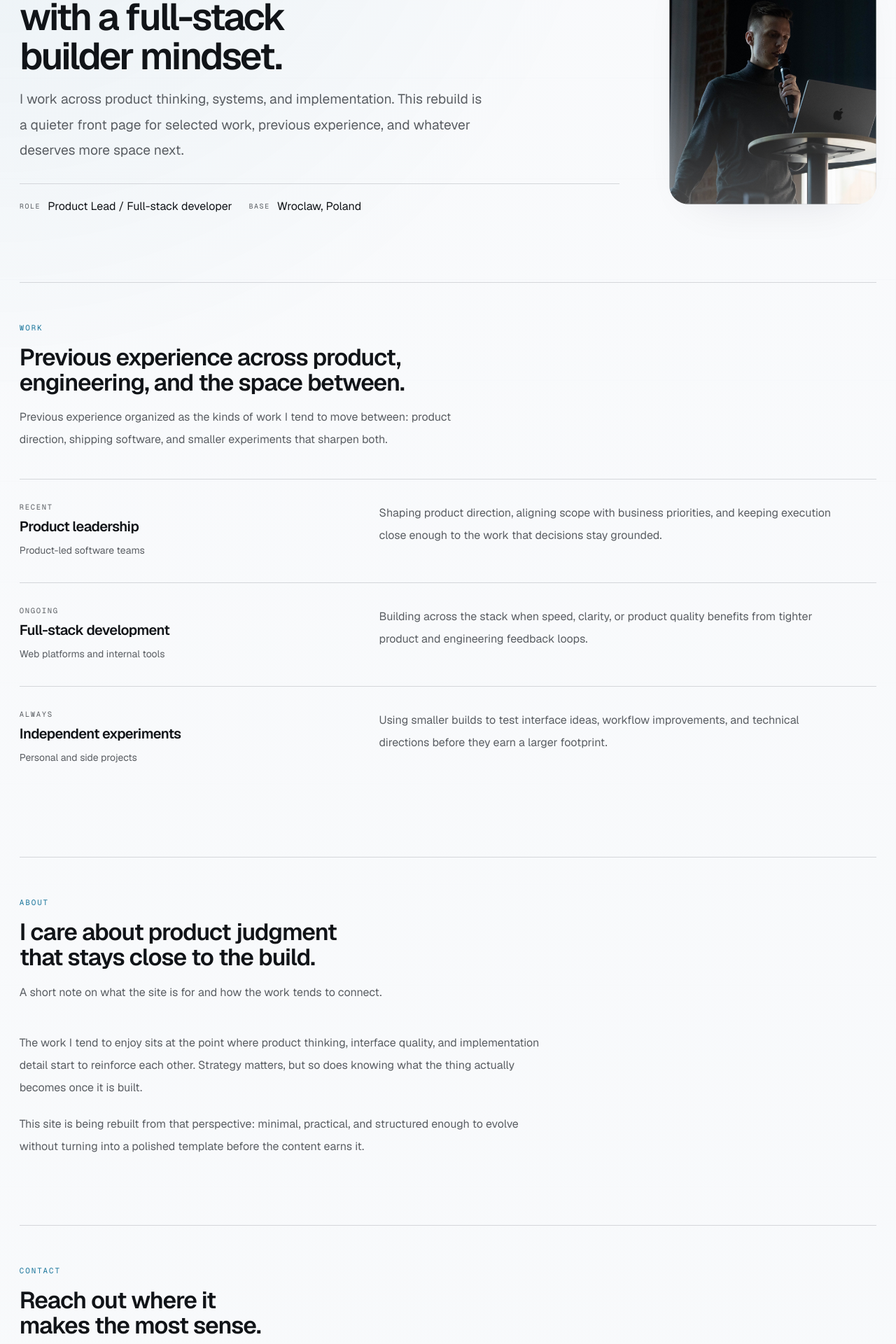
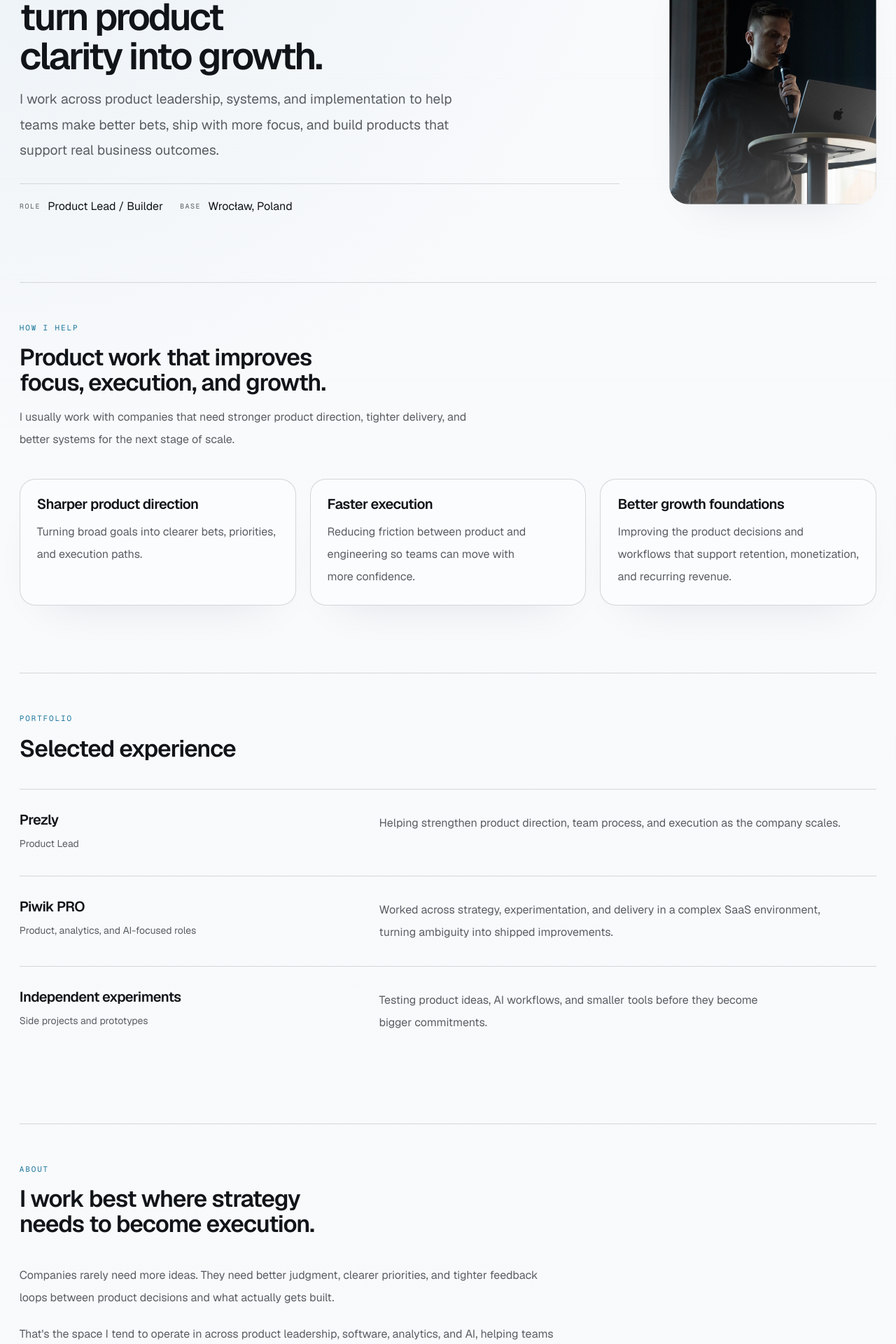
Before and after one commit to harmasz/0xf000h.dev, a Next.js app: page / in a window 1280 px wide. Shown: the part 320-2240 px from the top of the page at 70% size. Built offline with nearby package versions, Linux system fonts and the light colour scheme.

Commit message:
feat: refresh homepage copy

```diff
--- a/app/page.tsx
+++ b/app/page.tsx
@@ -31,12 +31,17 @@ type HeroMetaItem = Readonly<{
 type ExperienceItem = Readonly<{
   role: string;
   organization: string;
-  period: string;
+  summary: string;
+}>;
+
+type HelpItem = Readonly<{
+  title: string;
   summary: string;
 }>;
 
 const navigationItems: ReadonlyArray<NavigationItem> = [
   { label: "Work", href: "#work" },
+  { label: "Portfolio", href: "#portfolio" },
   { label: "About", href: "#about" },
   { label: "Contact", href: "#contact" },
 ];
@@ -56,7 +61,7 @@ const contactItems: ReadonlyArray<ContactItem> = [
   },
   {
     icon: Twitter,
-    label: "Twitter",
+    label: "X",
     href: "https://x.com/phrm0",
     value: "@phrm0",
   },
@@ -69,31 +74,46 @@ const contactItems: ReadonlyArray<ContactItem> = [
 ];
 
 const heroMeta: ReadonlyArray<HeroMetaItem> = [
-  { label: "Role", value: "Product Lead / Full-stack developer" },
-  { label: "Base", value: "Wroclaw, Poland" },
+  { label: "Role", value: "Product Lead / Builder" },
+  { label: "Base", value: "Wrocław, Poland" },
+];
+
+const helpItems: ReadonlyArray<HelpItem> = [
+  {
+    title: "Sharper product direction",
+    summary:
+      "Turning broad goals into clearer bets, priorities, and execution paths.",
+  },
+  {
+    title: "Faster execution",
+    summary:
+      "Reducing friction between product and engineering so teams can move with more confidence.",
+  },
+  {
+    title: "Better growth foundations",
+    summary:
+      "Improving the product decisions and workflows that support retention, monetization, and recurring revenue.",
+  },
 ];
 
 const experienceItems: ReadonlyArray<ExperienceItem> = [
   {
-    role: "Product leadership",
-    organization: "Product-led software teams",
-    period: "Recent",
+    role: "Prezly",
+    organization: "Product Lead",
     summary:
-      "Shaping product direction, aligning scope with business priorities, and keeping execution close enough to the work that decisions stay grounded.",
+      "Helping strengthen product direction, team process, and execution as the company scales.",
   },
   {
-    role: "Full-stack development",
-    organization: "Web platforms and internal tools",
-    period: "Ongoing",
+    role: "Piwik PRO",
+    organization: "Product, analytics, and AI-focused roles",
     summary:
-      "Building across the stack when speed, clarity, or product quality benefits from tighter product and engineering feedback loops.",
+      "Worked across strategy, experimentation, and delivery in a complex SaaS environment, turning ambiguity into shipped improvements.",
   },
   {
     role: "Independent experiments",
-    organization: "Personal and side projects",
-    period: "Always",
+    organization: "Side projects and prototypes",
     summary:
-      "Using smaller builds to test interface ideas, workflow improvements, and technical directions before they earn a larger footprint.",
+      "Testing product ideas, AI workflows, and smaller tools before they become bigger commitments.",
   },
 ];
 
@@ -106,7 +126,7 @@ function SectionHeading({
   eyebrow: string;
   id: string;
   title: string;
-  description: string;
+  description?: string;
 }>) {
   return (
     <div className="max-w-2xl space-y-4">
@@ -119,9 +139,11 @@ function SectionHeading({
       >
         {title}
       </h2>
-      <p className="font-reading max-w-2xl text-sm leading-8 text-muted-foreground sm:text-base">
-        {description}
-      </p>
+      {description ? (
+        <p className="font-reading max-w-2xl text-sm leading-8 text-muted-foreground sm:text-base">
+          {description}
+        </p>
+      ) : null}
     </div>
   );
 }
@@ -130,9 +152,6 @@ function ExperienceRow({ item }: Readonly<{ item: ExperienceItem }>) {
   return (
     <article className="grid gap-5 py-7 sm:py-8 lg:grid-cols-[minmax(12rem,0.8fr)_minmax(0,1.2fr)] lg:gap-10">
       <div className="space-y-2">
-        <p className="font-mono text-[0.66rem] uppercase tracking-[0.16em] text-muted-foreground">
-          {item.period}
-        </p>
         <h3 className="text-xl font-semibold leading-[1.15] tracking-[-0.03em] text-foreground">
           {item.role}
         </h3>
@@ -142,6 +161,19 @@ function ExperienceRow({ item }: Readonly<{ item: ExperienceItem }>) {
       </div>
 
       <p className="font-reading max-w-2xl text-sm leading-8 text-muted-foreground sm:text-base">
+        {item.summary}
+      </p>
+    </article>
+  );
+}
+
+function HelpCard({ item }: Readonly<{ item: HelpItem }>) {
+  return (
+    <article className="space-y-3 rounded-[1.4rem] border border-border bg-surface px-5 py-6 shadow-[var(--shadow-panel)] sm:px-6">
+      <h3 className="text-xl font-semibold leading-[1.15] tracking-[-0.03em] text-foreground">
+        {item.title}
+      </h3>
+      <p className="font-reading text-sm leading-8 text-muted-foreground sm:text-base">
         {item.summary}
       </p>
     </article>
@@ -194,16 +226,16 @@ export default function HomePage() {
                 className="motion-reveal font-mono text-[0.68rem] uppercase tracking-[0.18em] text-accent"
                 style={{ animationDelay: "130ms" }}
               >
-                Piotr Harmasz
+                PIOTR HARMASZ
               </p>
 
               <div className="space-y-2">
                 <h1
-                  className="motion-reveal max-w-[13ch] text-[clamp(2.3rem,1.85rem+1.9vw,3.8rem)] font-semibold leading-[1.04] tracking-[-0.05em] text-foreground"
+                  className="motion-reveal max-w-[15ch] text-[clamp(2.3rem,1.85rem+1.9vw,3.8rem)] font-semibold leading-[1.04] tracking-[-0.05em] text-foreground"
                   id="home-heading"
                   style={{ animationDelay: "180ms" }}
                 >
-                  Product Lead with a full-stack builder mindset.
+                  I help SaaS companies turn product clarity into growth.
                 </h1>
               </div>
 
@@ -211,9 +243,9 @@ export default function HomePage() {
                 className="motion-reveal font-reading max-w-2xl text-[length:var(--text-lede)] leading-[1.9] text-muted-foreground"
                 style={{ animationDelay: "240ms" }}
               >
-                I work across product thinking, systems, and implementation.
-                This rebuild is a quieter front page for selected work,
-                previous experience, and whatever deserves more space next.
+                I work across product leadership, systems, and implementation
+                to help teams make better bets, ship with more focus, and build
+                products that support real business outcomes.
               </p>
             </div>
 
@@ -259,10 +291,29 @@ export default function HomePage() {
           id="work"
         >
           <SectionHeading
-            description="Previous experience organized as the kinds of work I tend to move between: product direction, shipping software, and smaller experiments that sharpen both."
-            eyebrow="Work"
+            description="I usually work with companies that need stronger product direction, tighter delivery, and better systems for the next stage of scale."
+            eyebrow="How I Help"
             id="work-heading"
-            title="Previous experience across product, engineering, and the space between."
+            title="Product work that improves focus, execution, and growth."
+          />
+
+          <div className="grid gap-4 sm:gap-5 lg:grid-cols-3">
+            {helpItems.map((item) => (
+              <HelpCard item={item} key={item.title} />
+            ))}
+          </div>
+        </section>
+
+        <section
+          aria-labelledby="portfolio-heading"
+          className="scroll-mt-24 space-y-8 border-t border-border pt-12 sm:space-y-10 sm:pt-14"
+          id="portfolio"
+        >
+          <SectionHeading
+            description=""
+            eyebrow="Portfolio"
+            id="portfolio-heading"
+            title="Selected experience"
           />
 
           <div className="divide-y divide-border/90 border-t border-border/90">
@@ -278,24 +329,23 @@ export default function HomePage() {
           id="about"
         >
           <SectionHeading
-            description="A short note on what the site is for and how the work tends to connect."
+            description=""
             eyebrow="About"
             id="about-heading"
-            title="I care about product judgment that stays close to the build."
+            title="I work best where strategy needs to become execution."
           />
 
           <div className="max-w-3xl space-y-5">
             <p className="font-reading text-sm leading-8 text-muted-foreground sm:text-base">
-              The work I tend to enjoy sits at the point where product
-              thinking, interface quality, and implementation detail start to
-              reinforce each other. Strategy matters, but so does knowing what
-              the thing actually becomes once it is built.
+              Companies rarely need more ideas. They need better judgment,
+              clearer priorities, and tighter feedback loops between product
+              decisions and what actually gets built.
             </p>
 
             <p className="font-reading text-sm leading-8 text-muted-foreground sm:text-base">
-              This site is being rebuilt from that perspective: minimal,
-              practical, and structured enough to evolve without turning into a
-              polished template before the content earns it.
+              That&apos;s the space I tend to operate in across product
+              leadership, software, analytics, and AI, helping teams move
+              faster without losing depth, and scale without losing focus.
             </p>
           </div>
         </section>
@@ -306,10 +356,10 @@ export default function HomePage() {
           id="contact"
         >
           <SectionHeading
-            description="The easiest ways to get in touch or find the rest of my work online."
+            description="Best reached by email. You can also find me on GitHub, LinkedIn, and X."
             eyebrow="Contact"
             id="contact-heading"
-            title="Reach out where it makes the most sense."
+            title="Interested in working together?"
           />
 
           <div className="max-w-2xl divide-y divide-border/90 border-t border-border/90">
```
